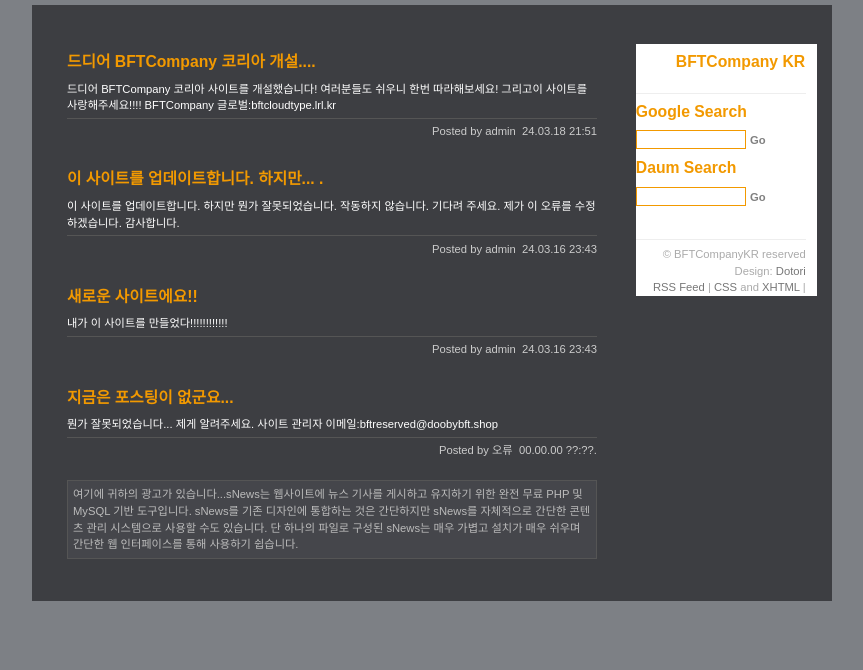
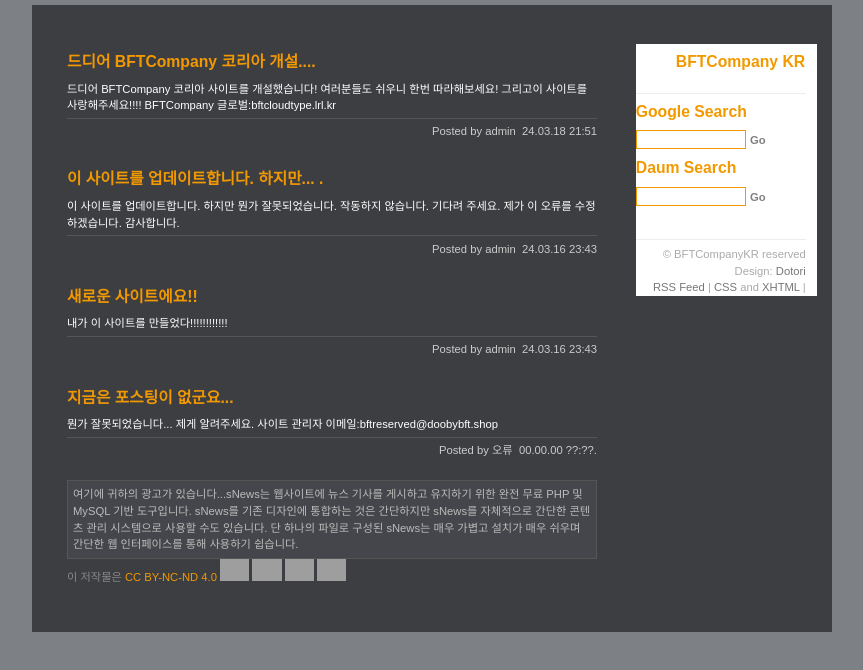
Before and after one commit to doo0000/bftcloudtype-korea, a plain HTML site: page index.html in a window 1280 px wide. Shown: the whole page, without its empty margins (208-1071 px from the left). Drawn offline with Linux system fonts and the light colour scheme; grey boxes are pictures that could not be loaded.

Commit message:
Add files via upload

```diff
--- a/index.html
+++ b/index.html
@@ -61,8 +61,11 @@
     <p class="date">Posted by 오류  <img src="images/timeicon.gif" alt="" /> 00.00.00 ??:??.</p>
     <br />
     <div class="boxad"> 여기에 귀하의 광고가 있습니다...sNews는 웹사이트에 뉴스 기사를 게시하고 유지하기 위한 완전 무료 PHP 및 MySQL 기반 도구입니다. sNews를 기존 디자인에 통합하는 것은 간단하지만 sNews를 자체적으로 간단한 콘텐츠 관리 시스템으로 사용할 수도 있습니다. 단 하나의 파일로 구성된 sNews는 매우 가볍고 설치가 매우 쉬우며 간단한 웹 인터페이스를 통해 사용하기 쉽습니다. </div>
+    <p xmlns:cc="http://creativecommons.org/ns#" >이 저작물은 <a href="http://creativecommons.org/licenses/by-nc-nd/4.0/?ref=에 따라 라이센스가 부여됩니다. chooser-v1" target="_blank" rel="license noopener noreferrer" style="display:inline-block;">CC BY-NC-ND 4.0<img style="height:22px!important;margin-left:3px ;세로 정렬:텍스트 하단;" src="https://mirrors.creativecommons.org/presskit/icons/cc.svg?ref=chooser-v1"><img style="height:22px!important;margin-left:3px;vertical-align:text -맨 아래;" src="https://mirrors.creativecommons.org/presskit/icons/by.svg?ref=chooser-v1"><img style="height:22px!important;margin-left:3px;vertical-align:text -맨 아래;" src="https://mirrors.creativecommons.org/presskit/icons/nc.svg?ref=chooser-v1"><img style="height:22px!important;margin-left:3px;vertical-align:text -맨 아래;" src="https://mirrors.creativecommons.org/presskit/icons/nd.svg?ref=chooser-v1"></a></p>
   </div>
+
   <div class="footer"></div>
+
 </div>
 </body>
 </html>
```
